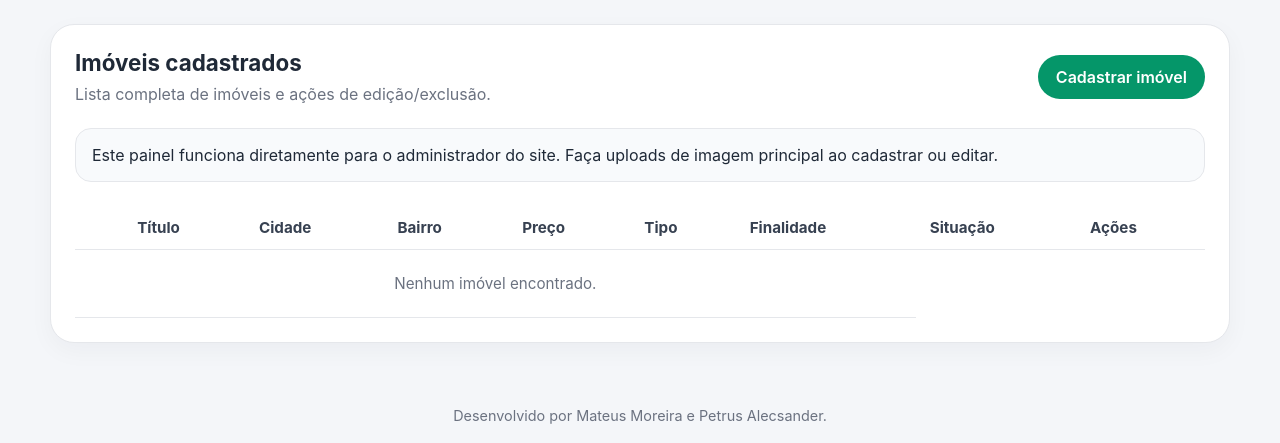
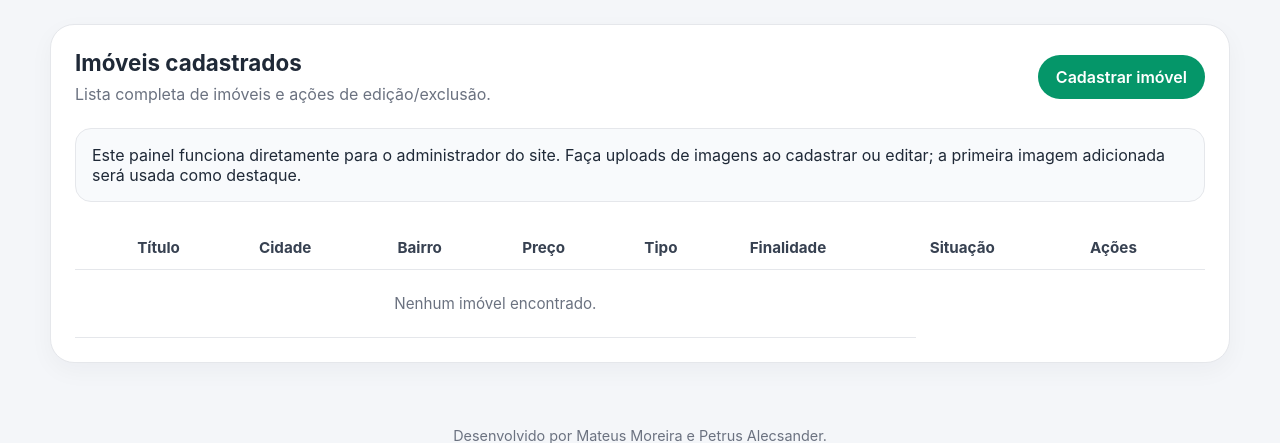
Before and after one commit to Alecsander2005/rodolfo-backend, a Django app: page / in a window 1280 px wide. Shown: the part 163-606 px from the top of the page. Run offline with Django 5.2, Linux system fonts and the light colour scheme; data that the repository does not hold is empty; parts of the project's set-up code (start-up, migrations or seed data) failed here and were passed over.

Commit message:
atualiza exibição de imagens nos detalhes e na lista de imóveis, garantindo que a primeira imagem adicionada seja usada como destaque

```diff
--- a/imoveis/templates/imoveis/imovel_detail.html
+++ b/imoveis/templates/imoveis/imovel_detail.html
@@ -20,11 +20,15 @@
     <div style="display:grid; gap:12px; margin-bottom:24px;">
       {% if object.imagem_principal %}
         <img src="{{ object.imagem_principal.url }}" alt="{{ object.titulo }}" style="width:100%; max-height:420px; object-fit:cover; border-radius:24px;" />
+      {% elif object.imagens.exists %}
+        <img src="{{ object.imagens.all.0.imagem.url }}" alt="{{ object.titulo }}" style="width:100%; max-height:420px; object-fit:cover; border-radius:24px;" />
       {% endif %}
       {% if object.imagens.exists %}
         <div style="display:grid; grid-template-columns:repeat(auto-fit,minmax(180px,1fr)); gap:12px;">
           {% for foto in object.imagens.all %}
-            <img src="{{ foto.imagem.url }}" alt="{{ object.titulo }} imagem {{ forloop.counter }}" style="width:100%; height:160px; object-fit:cover; border-radius:18px; border:1px solid #e5e7eb;" />
+            {% if object.imagem_principal or not forloop.first %}
+              <img src="{{ foto.imagem.url }}" alt="{{ object.titulo }} imagem {{ forloop.counter }}" style="width:100%; height:160px; object-fit:cover; border-radius:18px; border:1px solid #e5e7eb;" />
+            {% endif %}
           {% endfor %}
         </div>
       {% endif %}
--- a/imoveis/templates/imoveis/imovel_list.html
+++ b/imoveis/templates/imoveis/imovel_list.html
@@ -10,7 +10,7 @@
   </div>
 
   <div class="notice">
-    Este painel funciona diretamente para o administrador do site. Faça uploads de imagem principal ao cadastrar ou editar.
+    Este painel funciona diretamente para o administrador do site. Faça uploads de imagens ao cadastrar ou editar; a primeira imagem adicionada será usada como destaque.
   </div>
 
   <div class="table-responsive" style="overflow-x:auto;">
@@ -34,6 +34,8 @@
             <td data-label="Foto">
               {% if imovel.imagem_principal %}
                 <img src="{{ imovel.imagem_principal.url }}" alt="{{ imovel.titulo }}" class="table-image" />
+              {% elif imovel.imagens.exists %}
+                <img src="{{ imovel.imagens.all.0.imagem.url }}" alt="{{ imovel.titulo }}" class="table-image" />
               {% else %}
                 <div style="width:80px; height:60px; border-radius:14px; background:#e5e7eb; display:flex; align-items:center; justify-content:center; color:#6b7280;">sem foto</div>
               {% endif %}
```
